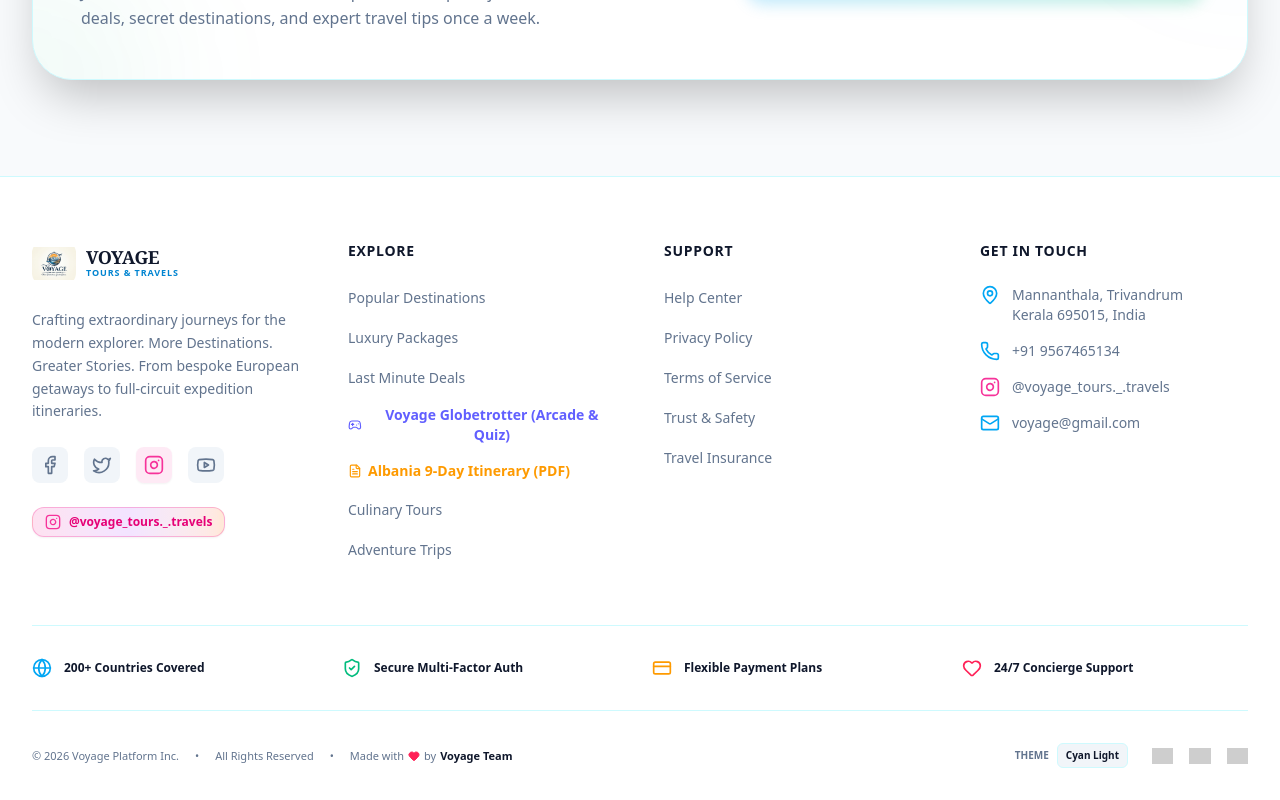
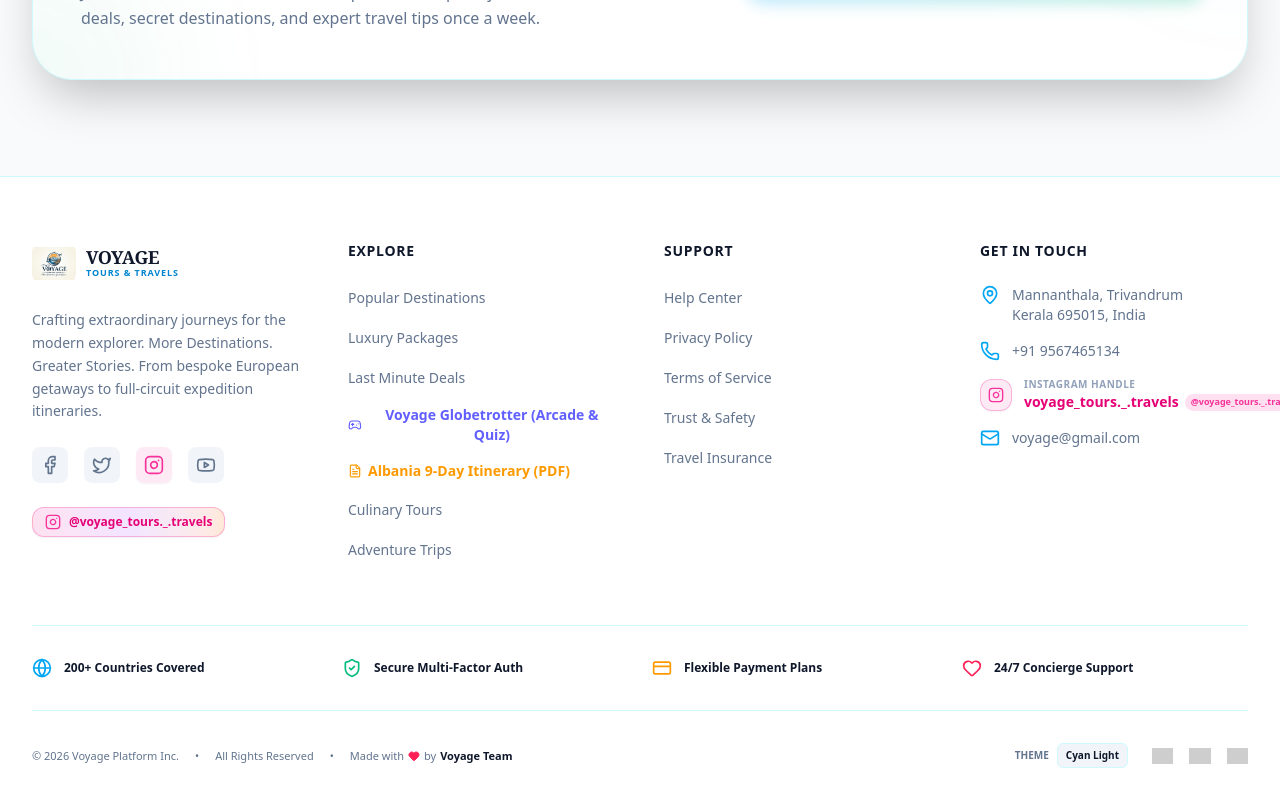
Before and after one commit to MKH-coder/Travel-Agencey-Voyage, a React (Vite) app: page / in a window 1280 px wide. Shown: the part 7278-8078 px from the top of the page. Built offline with nearby package versions, Linux system fonts and the light colour scheme; no server answers; the database is empty; grey boxes are pictures that could not be loaded.

Commit message:
feat(footer): update instagram contact UI
Refactor Instagram link styling to include a branded icon container and label for improved visual hierarchy and user engagement.

```diff
--- a/src/components/Footer.tsx
+++ b/src/components/Footer.tsx
@@ -126,17 +126,25 @@ export const Footer: React.FC<FooterProps> = ({ onOpenGame, onDownloadZip, onOpe
                 <Phone className="w-5 h-5 text-sky-500 shrink-0" />
                 <span className={`text-sm ${styles.textMuted}`}>+91 9567465134</span>
               </li>
-              <li className="flex items-center gap-3">
-                <Instagram className="w-5 h-5 text-pink-500 shrink-0" />
+              <li className="flex items-start gap-3">
+                <div className="w-8 h-8 rounded-xl bg-pink-500/10 border border-pink-500/30 flex items-center justify-center shrink-0 text-pink-500 mt-0.5 shadow-xs">
+                  <Instagram className="w-4 h-4" />
+                </div>
+                <div className="flex flex-col">
+                  <span className="text-[10px] font-bold uppercase tracking-wider text-slate-400 dark:text-slate-500">Instagram Handle</span>
                   <a
                     href="https://www.instagram.com/voyage_tours._.travels"
                     target="_blank"
                     rel="noopener noreferrer"
-                  className={`text-sm ${styles.textMuted} hover:text-pink-500 transition-colors font-medium flex items-center gap-1`}
-                  title="Official Instagram: @voyage_tours._.travels"
+                    className="text-sm font-bold text-pink-600 dark:text-pink-400 hover:text-pink-500 transition-colors flex items-center gap-1.5 group"
+                    title="Official Instagram: voyage_tours._.travels"
                   >
-                  <span>@voyage_tours._.travels</span>
+                    <span>voyage_tours._.travels</span>
+                    <span className="text-[9px] font-extrabold px-1.5 py-0.5 rounded-full bg-pink-500/15 text-pink-500 group-hover:bg-pink-500 group-hover:text-white transition-all">
+                      @voyage_tours._.travels
+                    </span>
                   </a>
+                </div>
               </li>
               <li className="flex items-center gap-3">
                 <Mail className="w-5 h-5 text-sky-500 shrink-0" />
```
Lines whose indentation alone changed are shown as unchanged.
